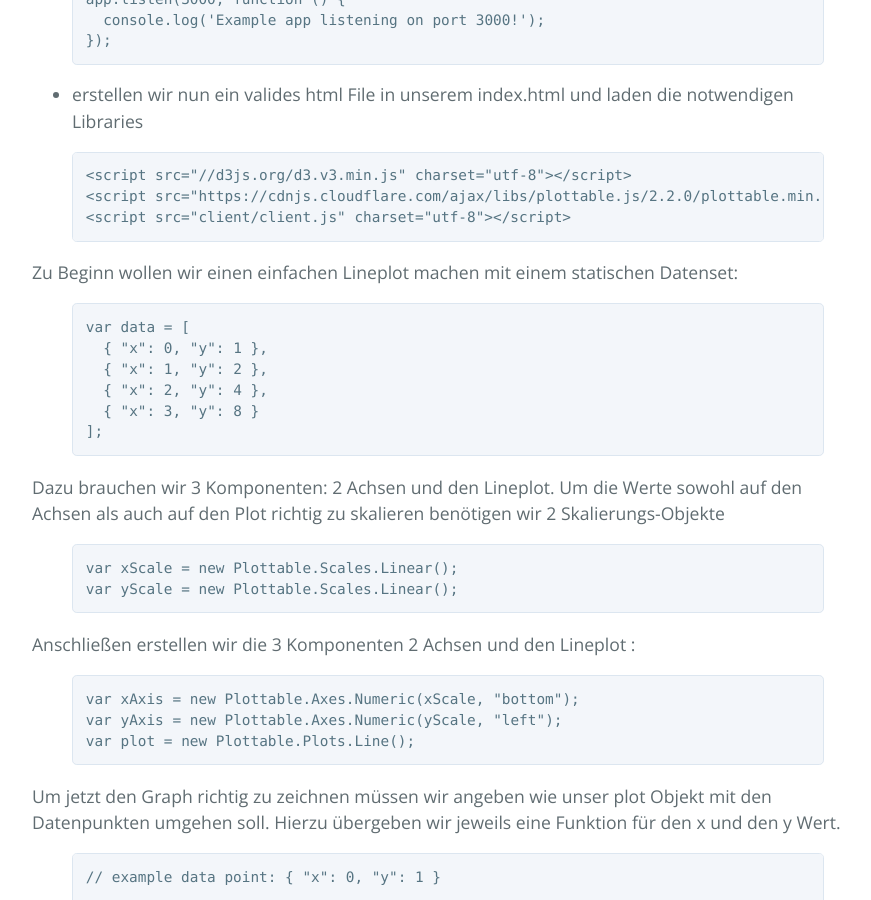
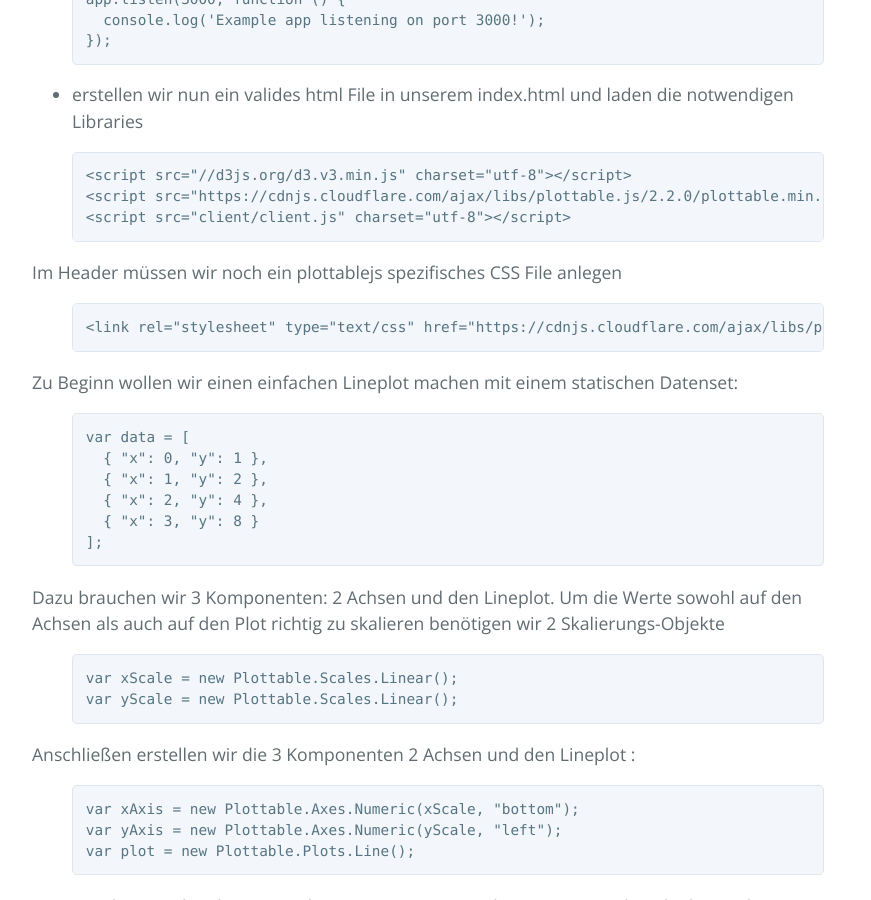
Before and after one commit to chrisgradl/FSDT3, a Jekyll site: the page built from _posts/2016-05-28-einheit2.markdown, in a window 1280 px wide and 900 px high, scrolled down 4322 px. Shown: the whole window, without its empty margins (192-1063 px from the left). Built offline with Jekyll 4.4.1, drawn with Linux system fonts in a browser that asks for light colours.

Commit message:
added missing css

```diff
--- a/_posts/2016-05-28-einheit2.markdown
+++ b/_posts/2016-05-28-einheit2.markdown
@@ -144,6 +144,13 @@ app.listen(3000, function () {
 <script src="client/client.js" charset="utf-8"></script>
 
 {% endhighlight %}
+
+Im Header müssen wir noch ein plottablejs spezifisches CSS File anlegen
+
+{% highlight html %}
+<link rel="stylesheet" type="text/css" href="https://cdnjs.cloudflare.com/ajax/libs/plottable.js/2.2.0/plottable.css">
+{% endhighlight %}
+
 
 Zu Beginn wollen wir einen einfachen Lineplot machen mit einem statischen Datenset:
 
```
